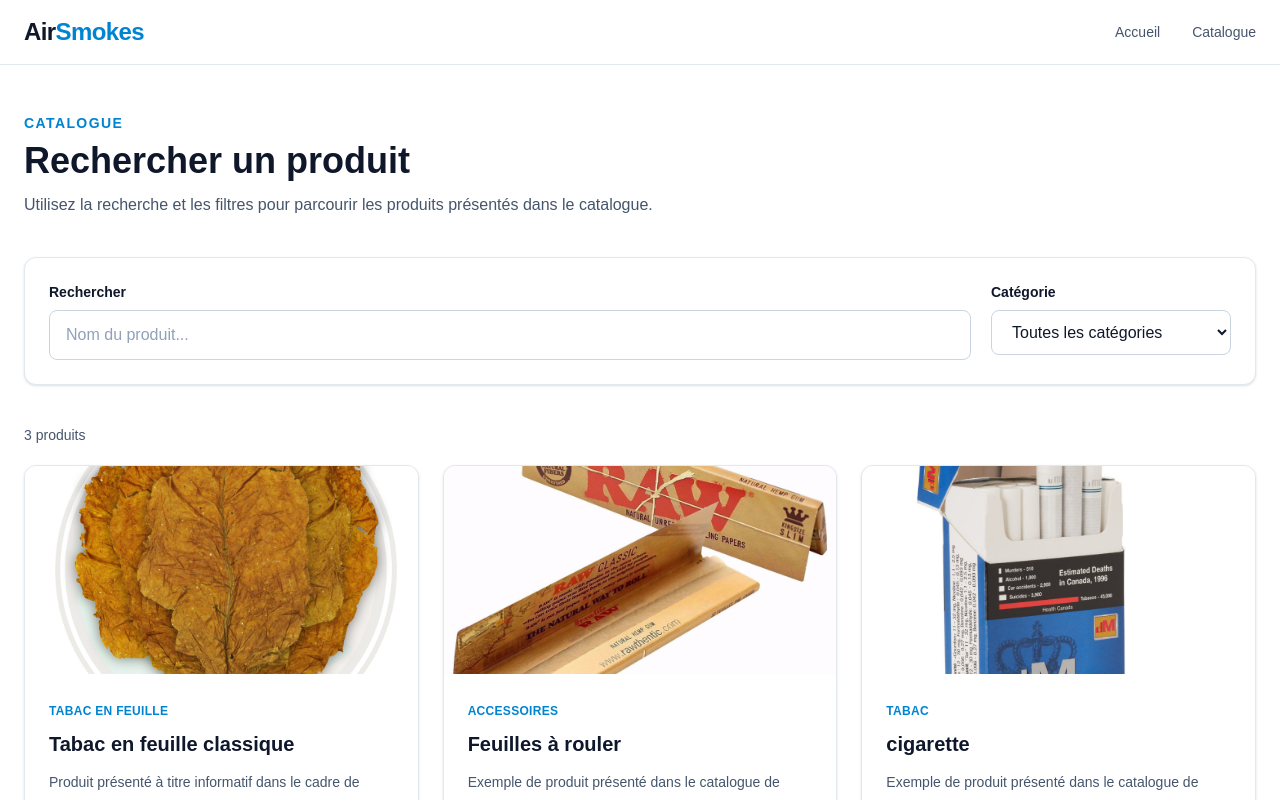
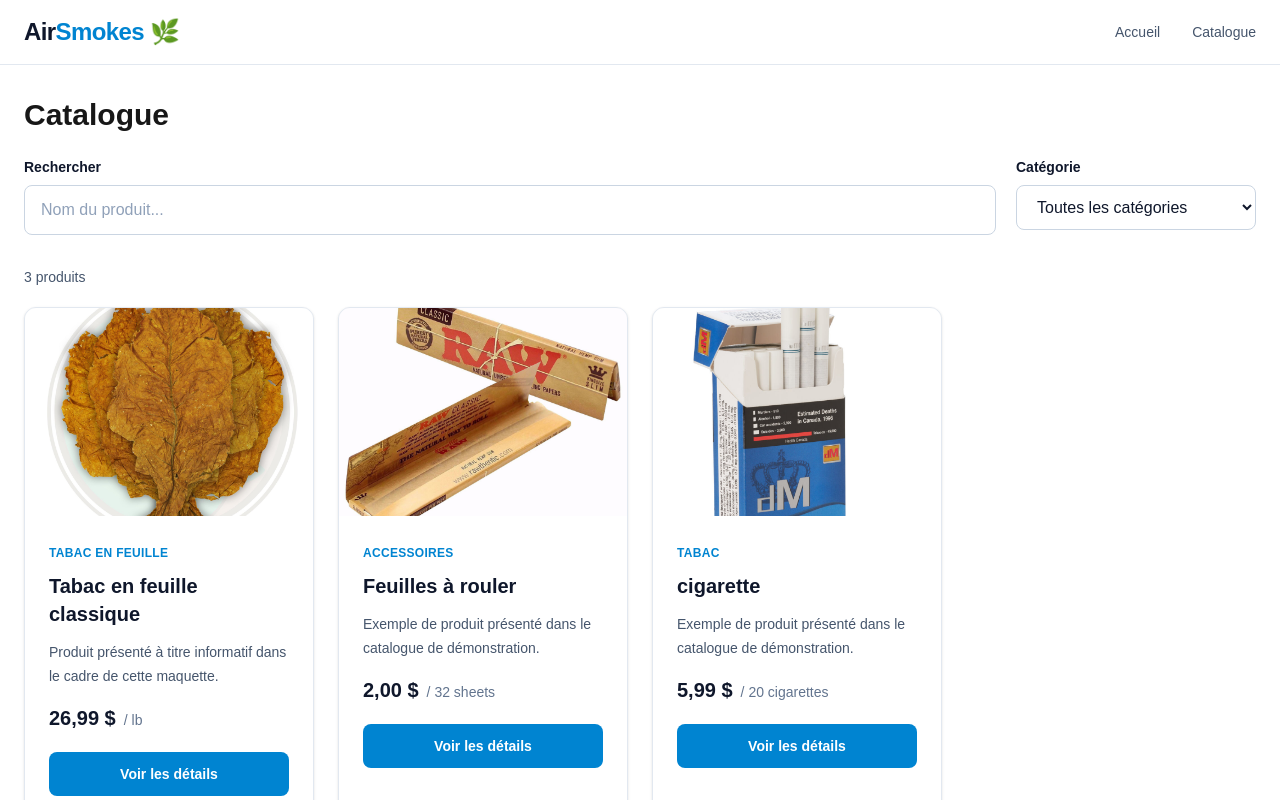
Before and after one commit to Kkiriya/Developpement-de-systeme-Examen-Final, a Next.js app in the folder tobacco-store/: page /catalogue in a window 1280 px wide. Shown: the top 800 px of the page. Built offline with nearby package versions, Linux system fonts and the light colour scheme.

Commit message:
addded all pictures for lateX and added category filtering

```diff
--- a/tobacco-store/src/app/catalogue/page.tsx
+++ b/tobacco-store/src/app/catalogue/page.tsx
@@ -1,24 +1,75 @@
-import ProductCatalog from "@/app/components/ProductCatalog";
+import SearchBar from "@/app/components/SearchBar";
+import ProductCard from "@/app/components/ProductCard";
+import CategoryFilter from "@/app/components/CategoryFilter";
+import { products } from "@/app/data/product";
 
-export default function CataloguePage() {
+type CataloguePageProps = {
+  searchParams: Promise<{
+    q?: string;
+    category?: string;
+  }>;
+};
+
+export default async function CataloguePage({
+  searchParams,
+}: CataloguePageProps) {
+  const params = await searchParams;
+
+  const query = params.q?.toLowerCase().trim() ?? "";
+  const category = params.category?.toLowerCase().trim() ?? "";
+
+  const filteredProducts = products.filter((product) => {
+    const searchText = `
+      ${product.name}
+      ${product.description}
+      ${product.category}
+    `.toLowerCase();
+
+    const matchesSearch = searchText.includes(query);
+
+    const matchesCategory =
+      !category ||
+      category === "all" ||
+      product.category.toLowerCase() === category;
+
+    return matchesSearch && matchesCategory;
+  });
+
   return (
-    <div className="mx-auto max-w-7xl px-6 py-12">
-      <div className="mb-10">
-        <p className="text-sm font-semibold uppercase tracking-widest text-sky-600 dark:text-sky-400">
-          Catalogue
-        </p>
+    <main className="container mx-auto px-6 py-8">
+      <h1 className="mb-6 text-3xl font-bold">Catalogue</h1>
 
-        <h1 className="mt-2 text-4xl font-bold text-slate-900 dark:text-white">
-          Rechercher un produit
-        </h1>
+      <div className="mb-8">
+        <div className="grid gap-5 md:grid-cols-[1fr_240px]">
+          <SearchBar />
+          <CategoryFilter />
+        </div>
+      </div>
 
-        <p className="mt-3 max-w-2xl text-slate-600 dark:text-slate-400">
-          Utilisez la recherche et les filtres pour parcourir les produits
-          présentés dans le catalogue.
+      <div className="mb-5">
+        <p className="text-sm text-slate-600 dark:text-slate-400">
+          {filteredProducts.length} produit
+          {filteredProducts.length !== 1 ? "s" : ""}
         </p>
       </div>
 
-      <ProductCatalog />
-    </div>
+      {filteredProducts.length > 0 ? (
+        <div className="grid grid-cols-1 gap-6 sm:grid-cols-2 lg:grid-cols-4">
+          {filteredProducts.map((product) => (
+            <ProductCard key={product.id} product={product} />
+          ))}
+        </div>
+      ) : (
+        <div className="py-16 text-center">
+          <p className="text-lg font-medium">Aucun produit trouvé</p>
+
+          {query && (
+            <p className="mt-2 text-sm text-base-content/60">
+              Aucun résultat pour « {query} »
+            </p>
+          )}
+        </div>
+      )}
+    </main>
   );
 }
--- /dev/null
+++ b/tobacco-store/src/app/components/CategoryFilter.tsx
@@ -0,0 +1,43 @@
+"use client";
+
+import { useRouter, useSearchParams } from "next/navigation";
+
+export default function CategoryFilter() {
+  const router = useRouter();
+  const searchParams = useSearchParams();
+
+  function handleCategoryChange(value: string) {
+    const params = new URLSearchParams(searchParams.toString());
+
+    if (value && value !== "all") {
+      params.set("category", value);
+    } else {
+      params.delete("category");
+    }
+
+    router.push(`/catalogue?${params.toString()}`);
+  }
+
+  return (
+    <div>
+      <label
+        htmlFor="category"
+        className="mb-2 block text-sm font-semibold text-slate-900 dark:text-white"
+      >
+        Catégorie
+      </label>
+
+      <select
+        id="category"
+        value={searchParams.get("category") ?? "all"}
+        onChange={(e) => handleCategoryChange(e.target.value)}
+        className="w-full rounded-lg border border-slate-300 bg-white px-4 py-3 text-slate-900 outline-none transition focus:border-sky-500 focus:ring-2 focus:ring-sky-100 dark:border-slate-700 dark:bg-slate-950 dark:text-white dark:focus:border-sky-500 dark:focus:ring-sky-950"
+      >
+        <option value="all">Toutes les catégories</option>
+        <option value="tabac">Tabac</option>
+        <option value="tabac en feuille">Tabac en feuille</option>
+        <option value="accessoires">Accessoires</option>
+      </select>
+    </div>
+  );
+}
--- a/tobacco-store/src/app/components/Header.tsx
+++ b/tobacco-store/src/app/components/Header.tsx
@@ -9,7 +9,7 @@
           href="/"
           className="text-2xl font-bold tracking-tight text-slate-900 dark:text-white"
         >
-          Air<span className="text-sky-600 dark:text-sky-400">Smokes</span>
+          Air<span className="text-sky-600 dark:text-sky-400">Smokes</span> 🌿
         </Link>
 
         {/* Navigation */}
--- a/tobacco-store/src/app/components/SearchBar.tsx
+++ b/tobacco-store/src/app/components/SearchBar.tsx
@@ -0,0 +1,35 @@
+"use client";
+import { useRouter, useSearchParams } from "next/navigation";
+export default function SearchBar() {
+  const router = useRouter();
+  const searchParams = useSearchParams();
+  function handleSearch(value: string) {
+    const params = new URLSearchParams(searchParams.toString());
+    if (value.trim()) {
+      params.set("q", value);
+    } else {
+      params.delete("q");
+    }
+    router.push(`/catalogue?${params.toString()}`);
+  }
+  return (
+    <div>
+      {" "}
+      <label
+        htmlFor="search"
+        className="mb-2 block text-sm font-semibold text-slate-900 dark:text-white"
+      >
+        {" "}
+        Rechercher{" "}
+      </label>{" "}
+      <input
+        id="search"
+        type="search"
+        placeholder="Nom du produit..."
+        defaultValue={searchParams.get("q") ?? ""}
+        onChange={(e) => handleSearch(e.target.value)}
+        className="w-full rounded-lg border border-slate-300 bg-white px-4 py-3 text-slate-900 outline-none transition placeholder:text-slate-400 focus:border-sky-500 focus:ring-2 focus:ring-sky-100 dark:border-slate-700 dark:bg-slate-950 dark:text-white dark:focus:border-sky-500 dark:focus:ring-sky-950"
+      />{" "}
+    </div>
+  );
+}
--- a/tobacco-store/src/app/page.tsx
+++ b/tobacco-store/src/app/page.tsx
@@ -48,7 +48,7 @@
 
         <div className="grid gap-6 md:grid-cols-3">
           <Link
-            href="/catalogue"
+            href="/catalogue?category=tabac"
             className="rounded-xl border border-slate-200 bg-white p-6 transition hover:border-sky-300 hover:shadow-md dark:border-slate-800 dark:bg-slate-900 dark:hover:border-sky-700"
           >
             <h3 className="text-lg font-bold text-slate-900 dark:text-white">
@@ -61,7 +61,7 @@
           </Link>
 
           <Link
-            href="/catalogue"
+            href="/catalogue?category=tabac%20en%20feuille"
             className="rounded-xl border border-slate-200 bg-white p-6 transition hover:border-sky-300 hover:shadow-md dark:border-slate-800 dark:bg-slate-900 dark:hover:border-sky-700"
           >
             <h3 className="text-lg font-bold text-slate-900 dark:text-white">
@@ -74,7 +74,7 @@
           </Link>
 
           <Link
-            href="/catalogue"
+            href="/catalogue?category=accessoires"
             className="rounded-xl border border-slate-200 bg-white p-6 transition hover:border-sky-300 hover:shadow-md dark:border-slate-800 dark:bg-slate-900 dark:hover:border-sky-700"
           >
             <h3 className="text-lg font-bold text-slate-900 dark:text-white">
```
Also changed, not shown: 7 other files (tests, documents, lock files or other folders).
